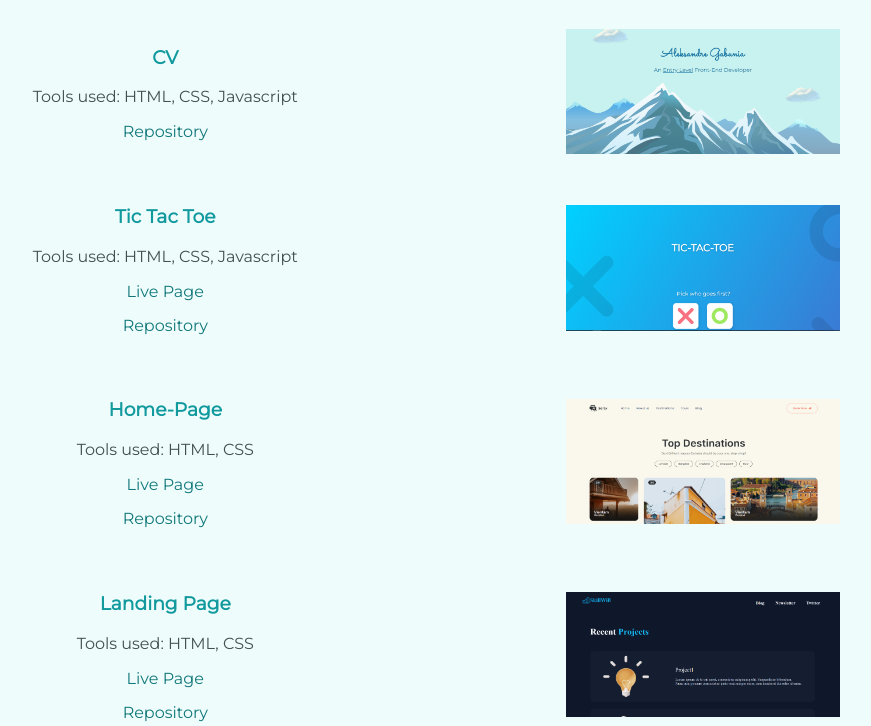
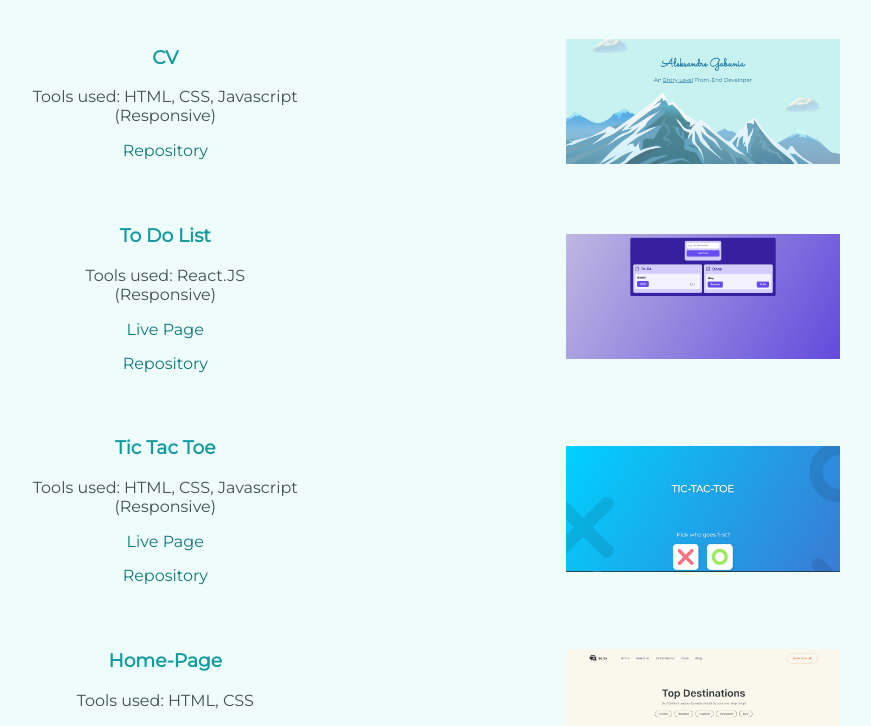
Before and after one commit to agabunia/CV, a plain HTML site: page projects-page.html in a window 1280 px wide. Shown: the part 65-791 px from the top of the page, without its empty margins (205-1076 px from the left). Drawn offline with Linux system fonts and the light colour scheme.

Commit message:
Add files via upload

```diff
--- a/projects-page.html
+++ b/projects-page.html
@@ -17,15 +17,24 @@
     <div class="project">
         <div class="project-description">
             <h3>CV</h3>
-            <p>Tools used: HTML, CSS, Javascript</p>
+            <p>Tools used: HTML, CSS, Javascript <br> (Responsive)</p>
             <a href="https://github.com/agabunia/CV" target="_blank">Repository</a>
         </div>
         <img src="./assets/images/projects/CV.PNG" class="project-image">
     </div>
     <div class="project">
         <div class="project-description">
+            <h3>To Do List</h3>
+            <p>Tools used: React.JS <br> (Responsive)</p>
+            <a href="https://agabunia.github.io/To-Do-List-Project/" target="_blank">Live Page</a>
+            <a href="https://github.com/agabunia/To-Do-List-Project" target="_blank">Repository</a>
+        </div>
+        <img src="./assets/images/projects/todolist.PNG" class="project-image">
+    </div>
+    <div class="project">
+        <div class="project-description">
             <h3>Tic Tac Toe</h3>
-            <p>Tools used: HTML, CSS, Javascript</p>
+            <p>Tools used: HTML, CSS, Javascript <br> (Responsive)</p>
             <a href="https://agabunia.github.io/TICTACTOE/" target="_blank">Live Page</a>
             <a href="https://github.com/agabunia/TICTACTOE" target="_blank">Repository</a>
         </div>
```
Also changed, not shown: assets/images/projects/todolist.PNG (added).
